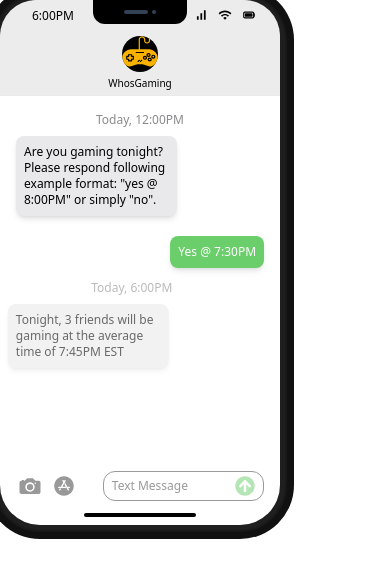
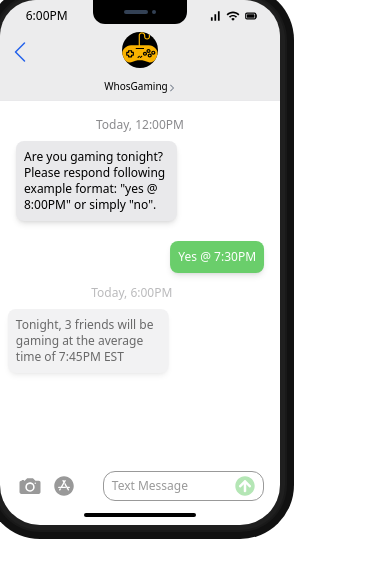
Before and after one commit to austincalvelage/whosgamingdotapp, a Next.js app: page /components/PhoneDemo/PhoneDemo in a window 390 px wide. Shown: the top 578 px of the page. Built offline with nearby package versions, Linux system fonts and the light colour scheme.

Commit message:
Refactored PhoneDemo, Built out in multiple components

```diff
--- a/pages/components/PhoneDemo/Clock.tsx
+++ b/pages/components/PhoneDemo/Clock.tsx
@@ -1,22 +1,23 @@
 import type { NextPage } from 'next'
 import { motion } from 'framer-motion'
+import cn from 'classnames'
+import { useEffect } from 'react'
 
 interface Props {
-  text: string
+  time: string
   animate?: object
   transition?: object
   initial?: object
 }
-
-const Clock: NextPage<Props> = ({ text, animate, transition, initial }) => {
+const Clock: NextPage<Props> = ({ time, animate, transition, initial }) => {
   return (
     <motion.div
       initial={initial}
-      className='absolute left-8 top-2 z-50 text-xs'
+      className='relative flex items-center justify-center text-xs'
       animate={animate}
       transition={transition}
     >
-      <div>{text}</div>
+      <div className='absolute z-20'>{time}</div>
     </motion.div>
   )
 }
--- a/pages/components/PhoneDemo/ContactSvg.tsx
+++ b/pages/components/PhoneDemo/ContactSvg.tsx
@@ -1,6 +1,6 @@
 import { NextComponentType } from 'next'
 
-const ContactSvg: NextComponentType = () => {
+const ContactSVG: NextComponentType = () => {
   return (
     <svg viewBox='0 0 55 47' xmlns='http://www.w3.org/2000/svg'>
       <path
@@ -15,4 +15,4 @@ const ContactSvg: NextComponentType = () => {
   )
 }
 
-export default ContactSvg
+export default ContactSVG
--- /dev/null
+++ b/pages/components/PhoneDemo/HomeBar.tsx
@@ -0,0 +1,5 @@
+const HomeBar = () => {
+  return <div className='mb-2 h-1 w-[40%] self-center rounded-xl bg-black'></div>
+}
+
+export default HomeBar
--- /dev/null
+++ b/pages/components/PhoneDemo/MessageApp.tsx
@@ -0,0 +1,33 @@
+import Message from './Message'
+
+const MessageApp = () => {
+  return (
+    <div className='mb-auto space-y-3 p-4'>
+      <Message
+        time='Today, 12:00PM'
+        text='Are you gaming tonight? Please respond following example format: "yes @ 8:00PM" or simply "no".'
+        response={false}
+        initial={{ opacity: 0, x: -20 }}
+        animate={{ opacity: 1, x: 0 }}
+        transition={{ delay: 1, type: 'spring', stiffness: 20 }}
+      />
+      <Message
+        text='Yes @ 7:30PM'
+        response={true}
+        initial={{ opacity: 0, x: 20 }}
+        animate={{ opacity: 1, x: 0 }}
+        transition={{ delay: 3, type: 'spring', stiffness: 20 }}
+      />
+      <Message
+        time='Today, 6:00PM'
+        text='Tonight, 3 friends will be gaming at the average time of 7:45PM EST'
+        response={false}
+        initial={{ opacity: 0, x: -20 }}
+        animate={{ opacity: 1, x: 0 }}
+        transition={{ delay: 5, type: 'spring', stiffness: 20 }}
+      />
+    </div>
+  )
+}
+
+export default MessageApp
--- /dev/null
+++ b/pages/components/PhoneDemo/MessageSendField.tsx
@@ -0,0 +1,19 @@
+import { FaArrowCircleUp } from 'react-icons/fa'
+import { IoIosCamera, IoIosAppstore } from 'react-icons/io'
+
+const MessageSendField = () => {
+  return (
+    <div className='flex items-center justify-between gap-2 p-2 px-4 pb-3'>
+      <IoIosCamera className='h-7 w-7 text-[#999]' />
+      <IoIosAppstore className='h-6 w-6 text-[#999]' />
+      <div className='ml-auto w-[65%] self-center justify-self-end'>
+        <div className='flex items-center rounded-xl border border-[#999] py-1 px-2'>
+          <p className='text-xs text-[#999]'>Text Message</p>
+          <FaArrowCircleUp className='ml-auto h-5 w-5 text-[#6ACE6B]/50' />
+        </div>
+      </div>
+    </div>
+  )
+}
+
+export default MessageSendField
--- a/pages/components/PhoneDemo/PhoneDemo.tsx
+++ b/pages/components/PhoneDemo/PhoneDemo.tsx
@@ -1,71 +1,17 @@
 import type { NextPage } from 'next'
-import { IoIosCamera, IoIosAppstore } from 'react-icons/io'
-import { FaArrowCircleUp } from 'react-icons/fa'
-import { MdSignalCellularAlt, MdWifi } from 'react-icons/md'
-import { CgBatteryFull, CgBattery } from 'react-icons/cg'
-
+import HomeBar from './HomeBar'
 import Message from './Message'
-import Clock from './Clock'
-import ContactSvg from './ContactSvg'
+import MessageApp from './MessageApp'
+import MessageSendField from './MessageSendField'
+import StatusBar from './StatusBar'
 
 const PhoneDemo: NextPage = () => {
   return (
     <div className='relative flex min-h-[525px] min-w-[280px] max-w-[280px] flex-col rounded-[40px] bg-white shadow-[0px_0px_0px_5px_#1f1f1f,0px_0px_0px_7px_#191919,0px_0px_0px_14px_#111]'>
-      <Clock text='12:00PM' transition={{ delay: 5 }} initial={{ opacity: 1 }} animate={{ opacity: 0 }} />
-      <Clock text='6:00PM' transition={{ delay: 5 }} initial={{ opacity: 0 }} animate={{ opacity: 1 }} />
-      <MdSignalCellularAlt className='absolute right-[4.5rem] top-2 z-50 text-sm' />
-      <MdWifi className='absolute right-12 top-2 z-50 text-sm' />
-      <CgBatteryFull className='absolute right-6 top-2 z-50 text-sm' />
-      <div className='flex w-full flex-col  items-center rounded-t-[36px] border-b border-[#E9E9EB] bg-[#ECECED]'>
-        <div className='z-20 flex h-6 w-1/3 items-center justify-center rounded-b-xl bg-black'>
-          <div className='flex gap-1'>
-            <div className='h-1 w-6 rounded-lg bg-slate-700'></div>
-            <div className='h-1 w-1 rounded-full bg-slate-700'></div>
-          </div>
-        </div>
-        <div className='mt-3 mb-1 flex flex-col items-center justify-center space-y-1'>
-          <div className='h-9 w-9 overflow-hidden rounded-full bg-black'>
-            <ContactSvg />
-          </div>
-          <p className='text-[10px] text-black'>WhosGaming</p>
-        </div>
-      </div>
-      <div className='mb-auto space-y-3 p-4'>
-        <Message
-          time='Today, 12:00PM'
-          text='Are you gaming tonight? Please respond following example format: "yes @ 8:00PM" or simply "no".'
-          response={false}
-          initial={{ opacity: 0, x: -20 }}
-          animate={{ opacity: 1, x: 0 }}
-          transition={{ delay: 1, type: 'spring', stiffness: 20 }}
-        />
-        <Message
-          text='Yes @ 7:30PM'
-          response={true}
-          initial={{ opacity: 0, x: 20 }}
-          animate={{ opacity: 1, x: 0 }}
-          transition={{ delay: 3, type: 'spring', stiffness: 20 }}
-        />
-        <Message
-          time='Today, 6:00PM'
-          text='Tonight, 3 friends will be gaming at the average time of 7:45PM EST'
-          response={false}
-          initial={{ opacity: 0, x: -20 }}
-          animate={{ opacity: 1, x: 0 }}
-          transition={{ delay: 5, type: 'spring', stiffness: 20 }}
-        />
-      </div>
-      <div className='flex items-center justify-between gap-2 p-2 px-4 pb-3'>
-        <IoIosCamera className='h-7 w-7 text-[#999]' />
-        <IoIosAppstore className='h-6 w-6 text-[#999]' />
-        <div className='ml-auto w-[65%] self-center justify-self-end'>
-          <div className='flex items-center rounded-xl border border-[#999] py-1 px-2'>
-            <p className='text-xs text-[#999]'>Text Message</p>
-            <FaArrowCircleUp className='ml-auto h-5 w-5 text-[#6ACE6B]/50' />
-          </div>
-        </div>
-      </div>
-      <div className='mb-2 h-1 w-[40%] self-center rounded-xl bg-black'></div>
+      <StatusBar />
+      <MessageApp />
+      <MessageSendField />
+      <HomeBar />
     </div>
   )
 }
--- /dev/null
+++ b/pages/components/PhoneDemo/StatusBar.tsx
@@ -0,0 +1,43 @@
+import { CgBatteryFull } from 'react-icons/cg'
+import { MdSignalCellularAlt, MdWifi } from 'react-icons/md'
+import Clock from './Clock'
+import ContactSVG from './ContactSVG'
+import { BsChevronLeft, BsChevronRight } from 'react-icons/bs'
+
+const StatusBar = () => {
+  return (
+    <div className='rounded-t-[36px] border-b border-[#E9E9EB] bg-[#ECECED]'>
+      <div className='flex justify-between pt-1'>
+        <div className='flex w-1/3 justify-center'>
+          <Clock time='12:00PM' transition={{ delay: 5 }} initial={{ opacity: 1 }} animate={{ opacity: 0 }} />
+          <Clock time='6:00PM' transition={{ delay: 5 }} initial={{ opacity: 0 }} animate={{ opacity: 1 }} />
+        </div>
+        <div className='relative -top-1 flex h-6  w-1/3 items-center justify-center rounded-b-xl bg-black'>
+          <div className='flex gap-1'>
+            <div className='h-1 w-6 rounded-lg bg-slate-700'></div>
+            <div className='h-1 w-1 rounded-full bg-slate-700'></div>
+          </div>
+        </div>
+        <div className='flex w-1/3 items-center justify-center gap-1 text-sm'>
+          <MdSignalCellularAlt />
+          <MdWifi />
+          <CgBatteryFull />
+        </div>
+      </div>
+      <div className='grid grid-cols-3'>
+        <BsChevronLeft className='col-span-1 col-start-1 mt-3 ml-2 text-2xl text-blue-600' />
+        <div className='col-span-1 col-start-2 mt-1 mb-1 flex flex-col items-center justify-center space-y-1'>
+          <div className='h-9 w-9 overflow-hidden rounded-full bg-black'>
+            <ContactSVG />
+          </div>
+          <div>
+            <span className='text-[10px] text-black'>WhosGaming</span>
+            <BsChevronRight className='mt-1 inline text-[8px] text-slate-700' />
+          </div>
+        </div>
+      </div>
+    </div>
+  )
+}
+
+export default StatusBar
```
